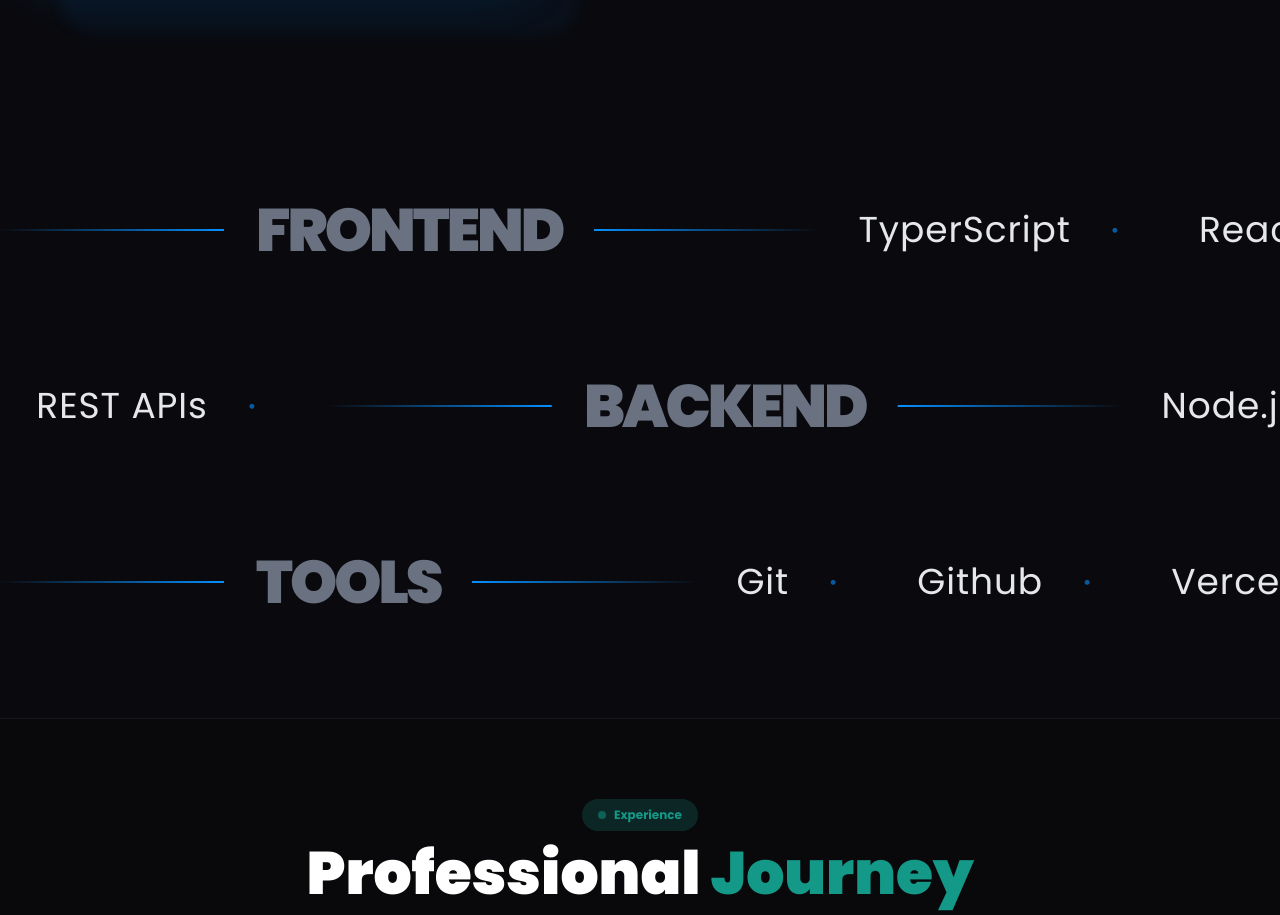
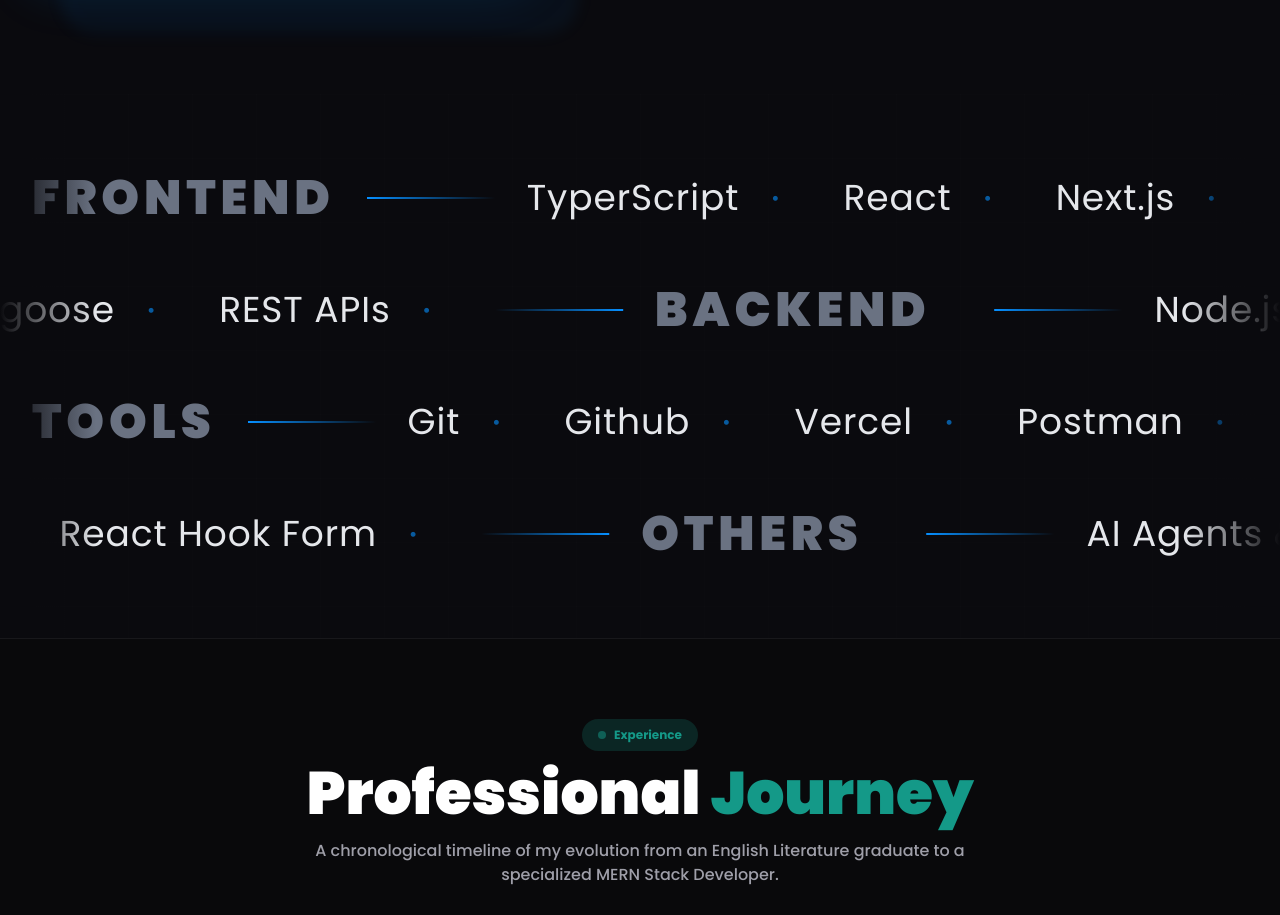
Before and after one commit to ArifKhanEver/Portfolio, a Next.js app: page / in a window 1280 px wide. Shown: the part 2027-2942 px from the top of the page. Built offline with nearby package versions, Linux system fonts and the light colour scheme.

Commit message:
fix: implement 4 categories with inline stack names matching the reference snap

```diff
--- a/src/components/Skills.jsx
+++ b/src/components/Skills.jsx
@@ -10,7 +10,7 @@
 const SKILL_CATEGORIES = [
   {
     title: "Frontend",
-    skills: [ "TyperScript" ,"React", "Next.js", "Tailwind CSS", "GSAP", "Framer Motion", "Zustand"]
+    skills: ["TyperScript", "React", "Next.js", "Tailwind CSS", "GSAP", "Framer Motion", "Zustand"]
   },
   {
     title: "Backend",
@@ -18,7 +18,11 @@
   },
   {
     title: "Tools",
-    skills: ["Git", "Github", "Vercel", "Postman", "Figma", "VS Code", "Stripe", "React Hook Form", "Cloudinary", "Bun", "npm", "yarn",]
+    skills: ["Git", "Github", "Vercel", "Postman", "Figma", "VS Code", "Stripe", "React Hook Form", "Cloudinary", "Bun", "npm", "yarn"]
+  },
+  {
+    title: "Others",
+    skills: ["AI Agents & IDEs", "Leaflet and Google Maps", "TanStack Query", "ShadCN UI", "React Hook Form"]
   }
 ];
 
@@ -31,7 +35,6 @@
     marquees.forEach((marquee, i) => {
       const direction = i % 2 === 0 ? -1 : 1;
 
-      // Reduced movement from 30 to 15 to slow down the scroll speed
       gsap.fromTo(marquee,
         { xPercent: direction === -1 ? 0 : -15 },
         {
@@ -49,7 +52,7 @@
   }, { scope: containerRef });
 
   return (
-    <section id="skills" ref={containerRef} className="w-full py-24 bg-theme-black relative overflow-hidden">
+    <section id="skills" ref={containerRef} className="w-full py-20 bg-theme-black relative overflow-hidden">
 
       {/* Background Grid Pattern */}
       <div className="absolute inset-0 opacity-10 pointer-events-none">
@@ -57,47 +60,63 @@
         <div className="absolute inset-0 bg-[linear-gradient(to_bottom,#ffffff10_1px,transparent_1px)] bg-[size:4rem_4rem]"></div>
       </div>
 
-      <div className="relative space-y-16 lg:space-y-24">
+      <div className="relative space-y-16">
         {SKILL_CATEGORIES.map((category, idx) => {
           const isLeft = idx % 2 === 0;
 
           return (
-            <div key={category.title} className="relative overflow-hidden flex items-center w-full min-h-[60px] sm:min-h-[80px]">
+            <div key={category.title} className="relative overflow-hidden flex w-full">
+              <div className="marquee-inner flex items-center gap-8 whitespace-nowrap w-max">
 
-              {/* The Marquee */}
-              <div className="marquee-inner flex items-center gap-8 whitespace-nowrap w-max relative z-10">
-                {/* Repeat enough times so the stack name is always visible nearby */}
-                {[...Array(6)].map((_, i) => (
-                  <div key={i} className="flex items-center gap-6 sm:gap-10 flex-shrink-0">
+                {/* Duplicate content to create seamless loop */}
+                {[...Array(4)].map((_, i) => (
+                  <div key={i} className="flex items-center gap-8 flex-shrink-0">
 
-                    {/* The Stack Name with gradient lines on BOTH sides to properly separate loops */}
-                    <div className="flex items-center">
-                      <div className="h-[2px] w-24 sm:w-40 lg:w-56 bg-gradient-to-l from-primary to-transparent"></div>
-                      <h4 className="text-gray-500 text-4xl lg:text-6xl font-black uppercase tracking-tighter mx-8">
-                        {category.title}
-                      </h4>
-                      <div className="h-[2px] w-24 sm:w-40 lg:w-56 bg-gradient-to-r from-primary to-transparent"></div>
-                    </div>
+                    {/* Stack name on the LEFT for odd rows */}
+                    {isLeft && (
+                      <>
+                        <h4 className="text-gray-500 text-3xl lg:text-5xl font-black uppercase tracking-widest pl-8">
+                          {category.title}
+                        </h4>
+                        <div className="h-[2px] w-20 sm:w-32 bg-gradient-to-r from-primary to-transparent"></div>
+                      </>
+                    )}
 
                     {category.skills.map((skill, sIdx) => (
                       <div key={skill + sIdx} className="flex items-center">
-                        <p className="text-2xl sm:text-3xl lg:text-4xl font-normal tracking-wide inline-block text-gray-200">
+                        <p className="text-2xl lg:text-4xl font-light tracking-wide inline-block text-gray-200">
                           {skill}
                         </p>
-                        {/* Only add dot if it's not the last skill */}
-                        <span className="text-lg sm:text-xl mx-6 sm:mx-10 text-primary opacity-60">•</span>
+                        <span className="text-xl mx-8 text-primary opacity-60">•</span>
                       </div>
                     ))}
 
+                    {/* Stack name on the RIGHT for even rows */}
+                    {!isLeft && (
+                      <>
+                        <div className="h-[2px] w-20 sm:w-32 bg-gradient-to-l from-primary to-transparent"></div>
+                        <h4 className="text-gray-500 text-3xl lg:text-5xl font-black uppercase tracking-widest pr-8">
+                          {category.title}
+                        </h4>
+                      </>
+                    )}
+
+                    {/* Separator between duplicated blocks if the stack name isn't buffering it */}
+                    {isLeft && <div className="h-[2px] w-20 sm:w-32 bg-gradient-to-l from-primary to-transparent pr-8"></div>}
+                    {!isLeft && <div className="h-[2px] w-20 sm:w-32 bg-gradient-to-r from-primary to-transparent pl-8"></div>}
+
                   </div>
                 ))}
+
               </div>
-
             </div>
           );
         })}
       </div>
 
+      {/* Fade borders to make it look smooth on edges */}
+      <div className="absolute inset-y-0 left-0 w-24 bg-gradient-to-r from-theme-black to-transparent pointer-events-none z-10"></div>
+      <div className="absolute inset-y-0 right-0 w-24 bg-gradient-to-l from-theme-black to-transparent pointer-events-none z-10"></div>
     </section>
   );
 };
```
